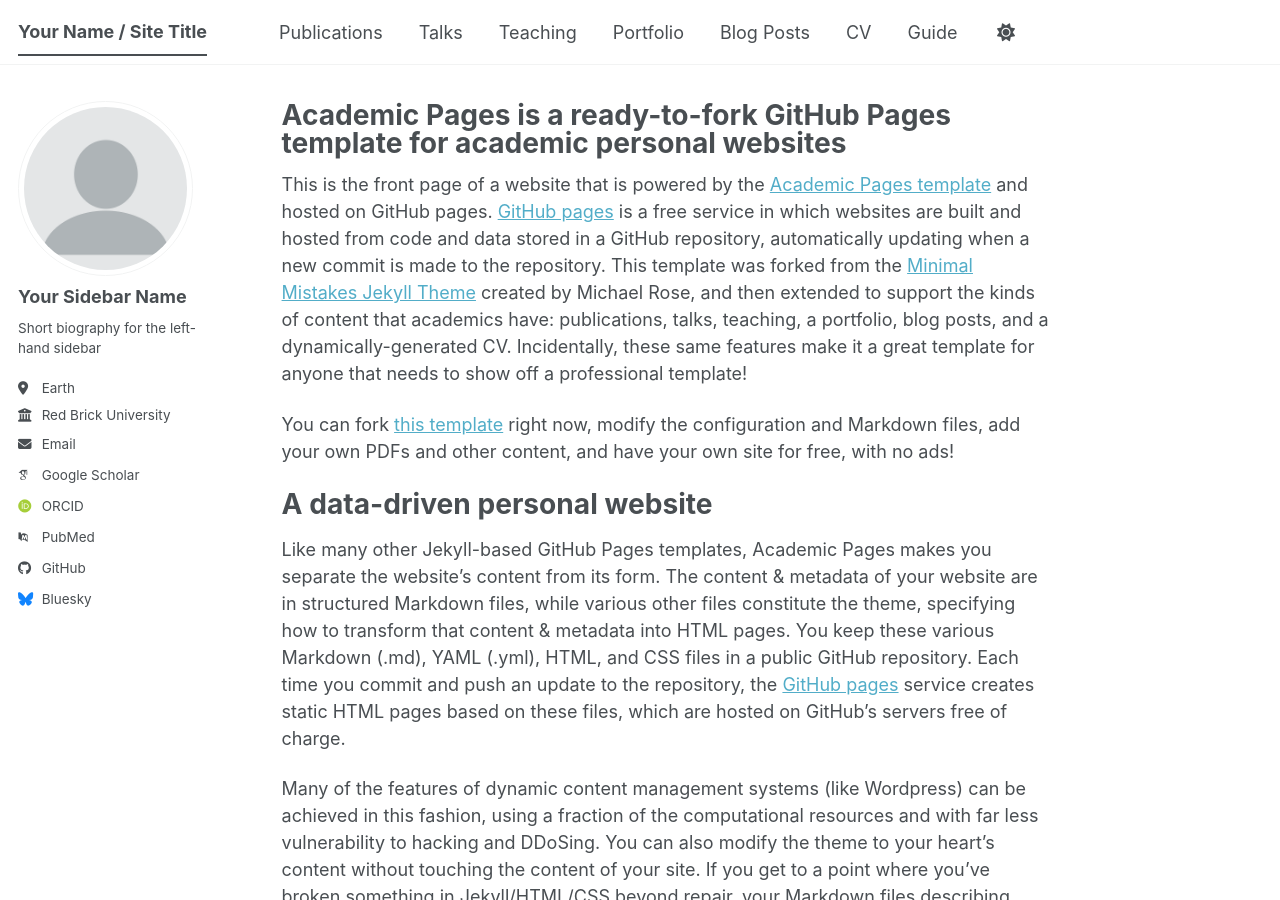
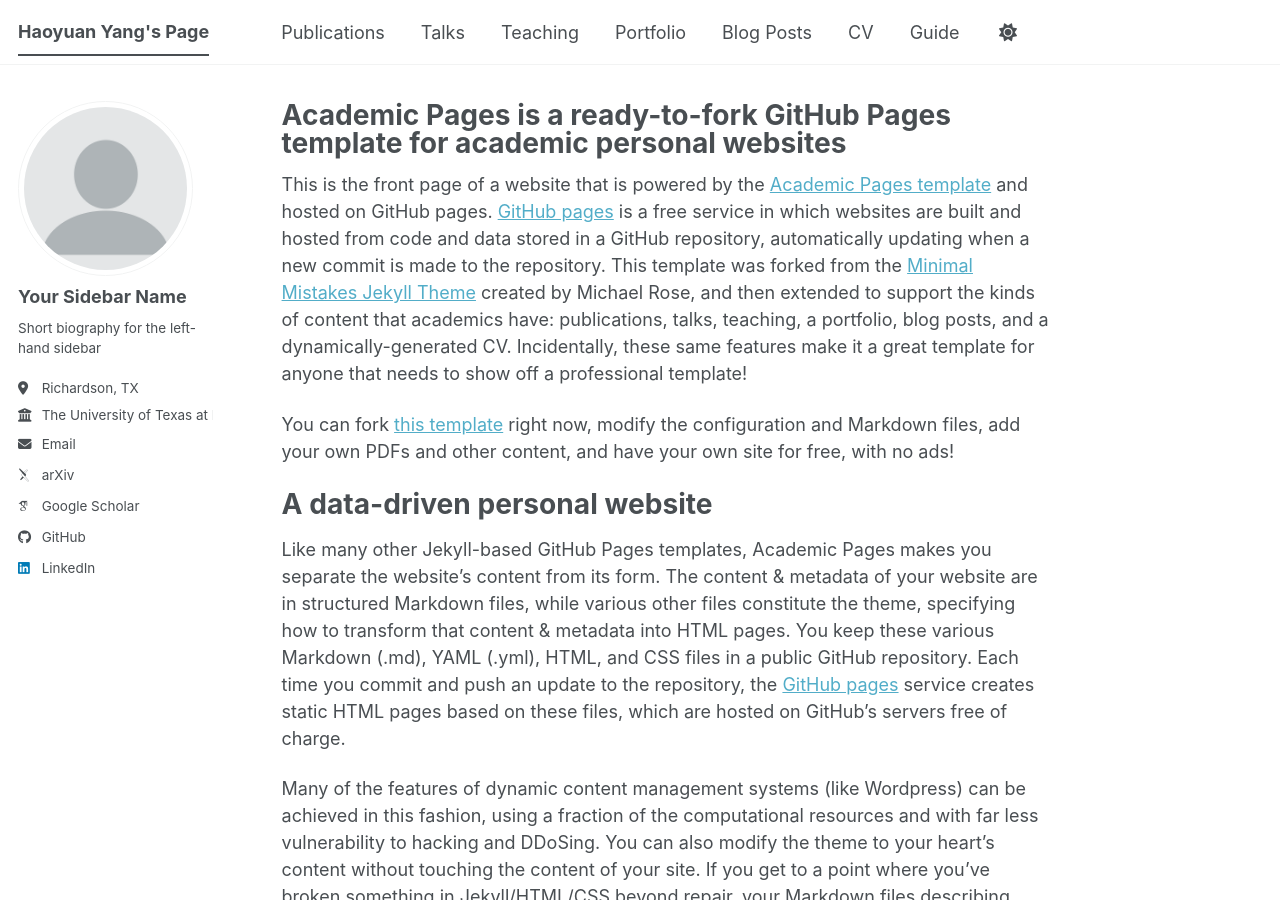
Before and after one commit to EdwardYangHY/EdwardYangHY.github.io, a Jekyll site: the page built from _pages/about.md, in a window 1280 px wide and 900 px high. Built offline with Jekyll 4.4.1, drawn with Linux system fonts in a browser that asks for light colours; some web fonts are replaced; a script bundle is joined from its source files by our own code; library files that are not in the unit come from our copies.

Commit message:
Change personal info

```diff
--- a/_config.yml
+++ b/_config.yml
@@ -9,14 +9,14 @@
 # Basic Site Settings
 locale                   : "en-US"
 site_theme               : "default" # The available themes options are "default", "air", "sunrise", "mint", "dirt" and "contrast"
-title                    : "Your Name / Site Title"
+title                    : "Haoyuan Yang's Page"
 title_separator          : "-"
 name                     : &name "Haoyuan Yang"
-description              : &description "Your Name's academic portfolio"   # Update this with a general description of your site, this is the default if not overridden by a page
-url                      : https://academicpages.github.io # The base hostname & protocol for your site e.g. "https://[your GitHub username].github.io",
+description              : &description "Haoyuan Yang's academic portfolio"   # Update this with a general description of your site, this is the default if not overridden by a page
+url                      : https://EdwardYangHY.github.io # The base hostname & protocol for your site e.g. "https://[your GitHub username].github.io",
                                                            # or if you already have some other page hosted on Github then use "https://[your GitHub username].github.io/[Your Repo Name]"
 baseurl                  : "" # the subpath of your site, e.g. "/blog"
-repository               : "academicpages/academicpages.github.io"
+repository               : "EdwardYangHY/EdwardYangHY.github.io"
 
 # Site Author - The following control what appear as part of the author content on the side bar.
 #               If a field is blank the icon and link will not appear, otherwise it will be shown.
@@ -27,22 +27,21 @@
   name             : "Your Sidebar Name"
   pronouns         : # example: "she/her"
   bio              : "Short biography for the left-hand sidebar"
-  location         : "Earth"
-  employer         : "Red Brick University"
+  location         : "Richardson, TX"
+  employer         : "The University of Texas at Dallas"
   uri              : # URL
-  email            : "none@example.org"
+  email            : "haoyuanyang0 AT gmail DOT com"
 
   # Academic websites
   academia         : # URL
-  arxiv            : # URL - Update with the correct link to your profile
-  googlescholar    : "https://scholar.google.com/citations?user=PS_CX0AAAAAJ"
+  arxiv            : "https://arxiv.org/search/eess?query=Yang%2C+Haoyuan&searchtype=author&abstracts=show&order=-announced_date_first&size=50"
+  googlescholar    : "https://scholar.google.com/citations?user=jM0RWkUAAAAJ&hl=zh-CN&authuser=1"
   inspire-hep      : # URL
   impactstory      : # URL
-  orcid            : "https://orcid.org/yourorcidurl"
+  orcid            : # URL
   semantic         : # URL
   ssrn             : # URL
-  pubmed           : "https://www.ncbi.nlm.nih.gov/pubmed/?term=john+snow"
-  researchgate     : # URL
+  pubmed           : #
   scopus           : # URL
   zotero           : # URL
 
@@ -51,13 +50,13 @@
   bitbucket        : # Username - Update with your username on the site
   codepen          : # Username
   dribbble         : # Username
-  github           : "academicpages"
+  github           : "https://github.com/EdwardYangHY"
   kaggle           : # Username
   stackoverflow    : # User number or user number and name (i.e., use "1" or "1/jeff-atwood")
 
   # Social media
   artstation       : # Username
-  bluesky          : "bsky.app" # Replace this with you Bluesky username
+  bluesky          : #
   facebook         : # Username
   flickr           : # Username
   foursquare       : # Username
@@ -66,7 +65,7 @@
   keybase          : # Username
   instagram        : # Username
   lastfm           : # Username
-  linkedin         : # Username
+  linkedin         : " https://www.linkedin.com/in/haoyuan-yang-a3975025a/"
   mastodon         : # URL
   medium           : # URL
   pinterest        : # Username
```
